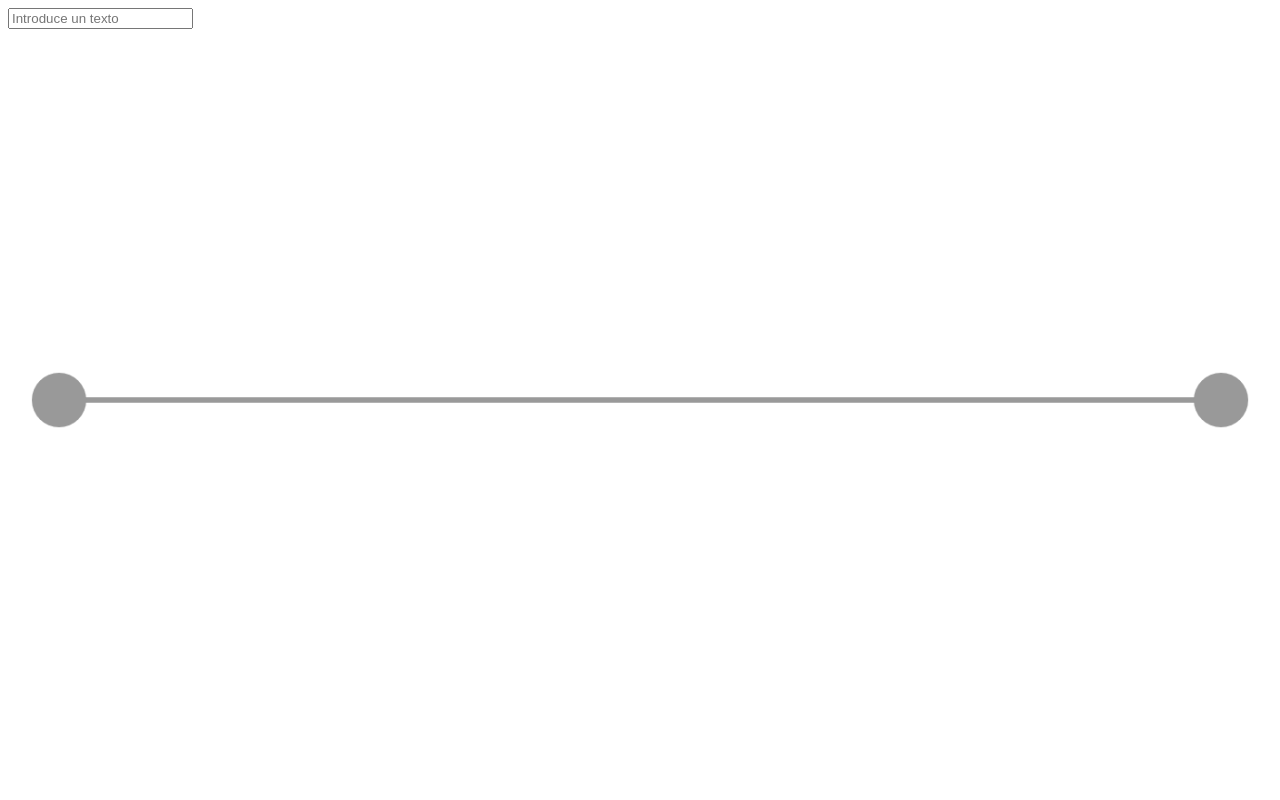
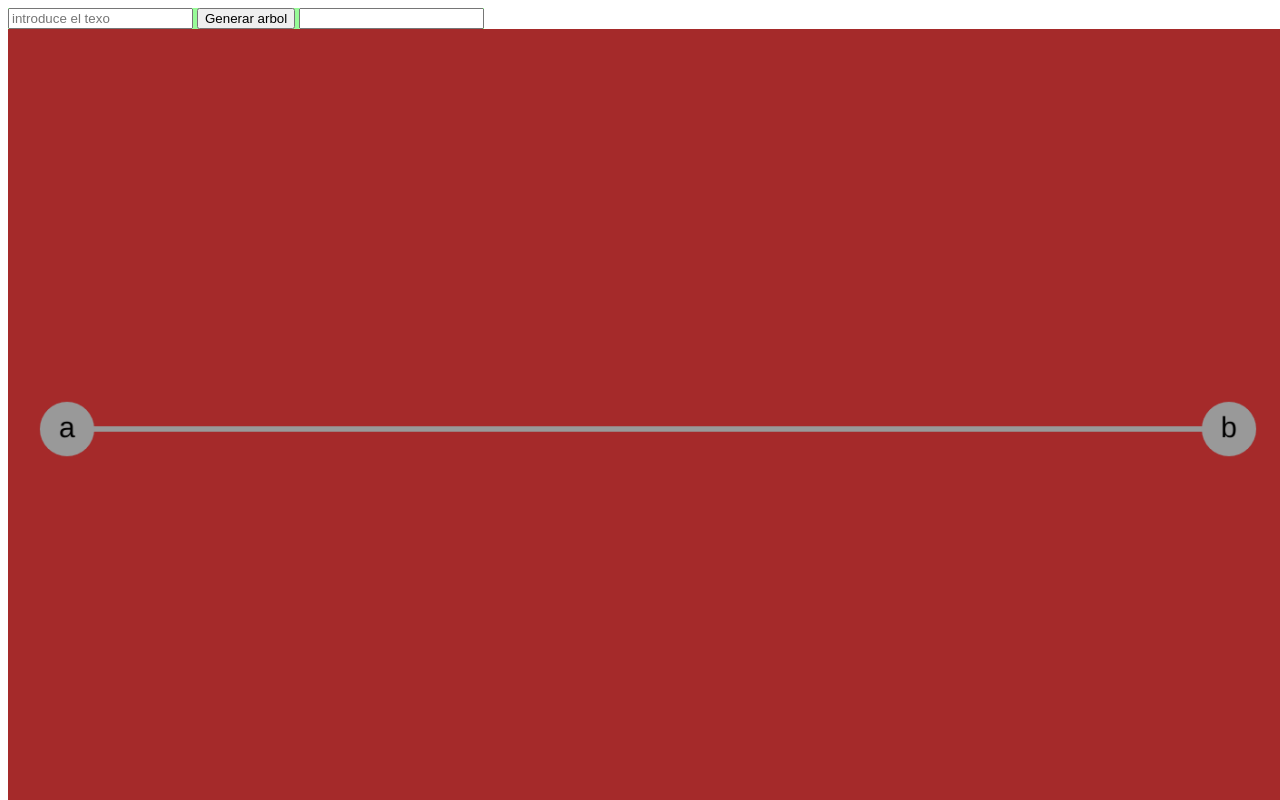
Before and after one commit to JuanBeltranG/AnalisisAlgoritmosPF, a plain HTML site: page Index.html in a window 1280 px wide. Drawn offline with Linux system fonts and the light colour scheme.

Commit message:
generando los primeros nodos con caracter y su ocirrencia

```diff
--- a/Index.html
+++ b/Index.html
@@ -11,10 +11,22 @@
 <body>
 
 
-    <div id="theory"></div>
+
+    <!--<div id="theory"></div>
     <div id="cy"></div>
-    <script src='code.js'></script>
+    <script src='code.js'></script>-->
 
-    <input type="text" placeholder="Introduce un texto">
+    <div class="container">
+        <div class="left">
+            <form>
+                <input type="text" placeholder="introduce el texo" id="texto">
+                <button type ="button" onclick="cuentaOcurrencias()">Generar arbol</button>
+                <input type="text" id="ocurrencias">
+            </form>
+        </div>
+        <div class="right" id="cy"></div>
+        <script src='code.js'></script>
+    </div>
+
 </body>
 </html>
--- a/Style.css
+++ b/Style.css
@@ -1,7 +1,26 @@
 #cy {
     width: 100%;
     height: 100%;
+    position: fixed;
+
+}
+
+.container {
     position: absolute;
-    top: 0px;
-    left: 0px;
+    display: table-row;
+    /*Set your top-right-bottom-left absolute position here*/
 }
+
+.container > div {
+    display: table-cell;
+}
+
+.left {
+    min-width: 280px;
+    background-color: palegreen;
+}
+
+.right {
+    width: 100%;
+    background-color: brown;
+}
--- a/code.js
+++ b/code.js
@@ -9,5 +9,51 @@ var cy = cytoscape({
           source: 'a',
           target: 'b'
         }
-      }]
+      }],
+      style: [
+        {
+          selector: 'node',
+          css: {
+            'content': 'data(id)',
+            'text-valign': 'center',
+            'text-halign': 'center'
+          }
+        }]
   });
+
+  function cuentaOcurrencias() {
+
+    const input = document.getElementById("texto");
+    const texto = input.value;
+
+    var ocurrencias = new Map();
+
+    for (var i = 0; i < texto.length; i++) {
+
+        currChar = texto.charAt(i);
+
+        if (ocurrencias.has(currChar)) {
+            //El caracter ya ha sido guardado en el map
+            ocurrencias.set(currChar, ocurrencias.get(currChar) + 1);
+
+        } else {
+            //No hay ningun registro de ese caracter en el map
+            ocurrencias.set(currChar, 1);
+        }
+
+    }
+
+    //console.log(ocurrencias);
+
+
+  for (let [key, value] of ocurrencias) {
+
+    cy.add({
+      data: { id: key + "/" + value }
+    });
+
+  }
+
+
+
+}
```
